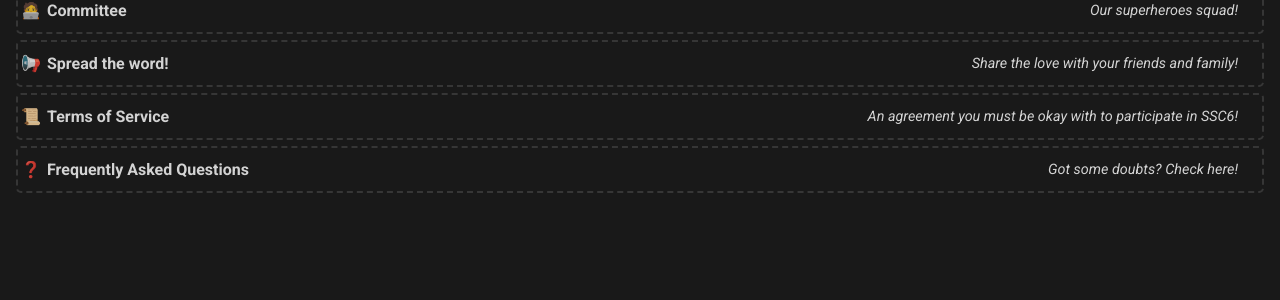
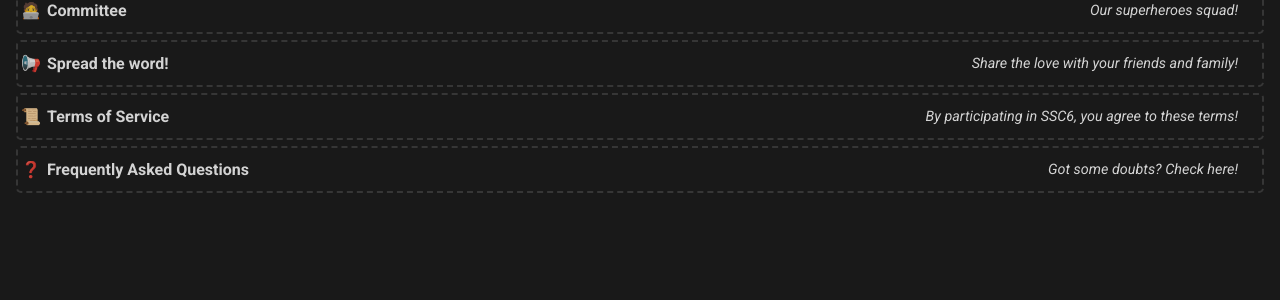
Before and after one commit to SunoSongContest/ssc.github.io, a Jekyll site: the page built from index.html, in a window 1280 px wide. Shown: the part 891-1191 px from the top of the page. Built offline with Jekyll 4.4.1, drawn with Linux system fonts in a browser that asks for light colours; Markdown is read by kramdown in place of the engine named in the settings.

Commit message:
Update tos.md

```diff
--- a/ssc6/tos.md
+++ b/ssc6/tos.md
@@ -4,7 +4,7 @@ title: Terms of Service
 permalink: /ssc6/tos/
 emoji: 📜
 order: 9
-short_description: An agreement you must be okay with to participate in SSC6!
+short_description: By participating in SSC6, you agree to these terms!
 classname: page
 ---
 
```
